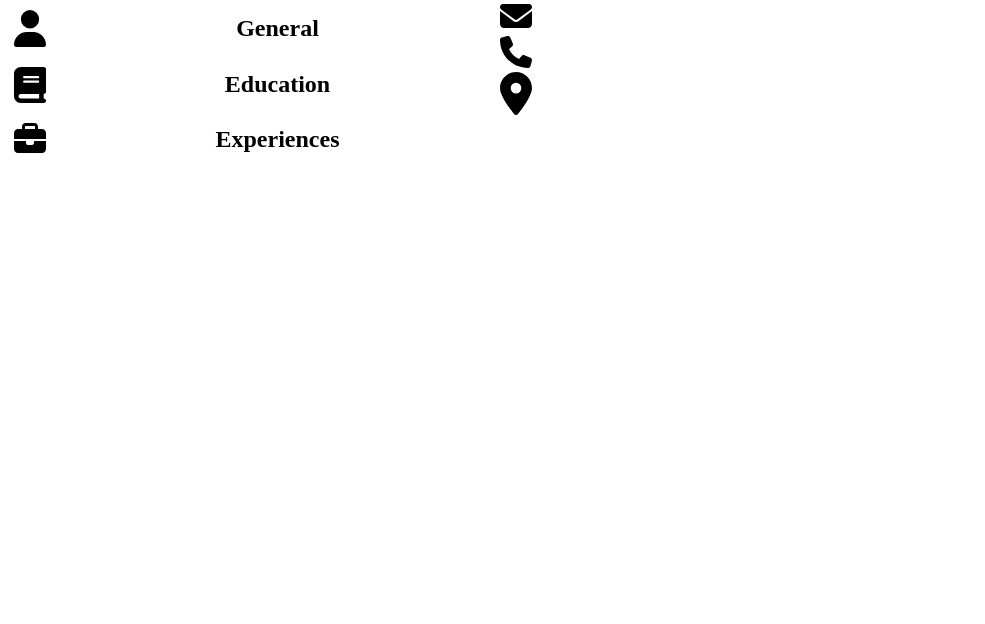
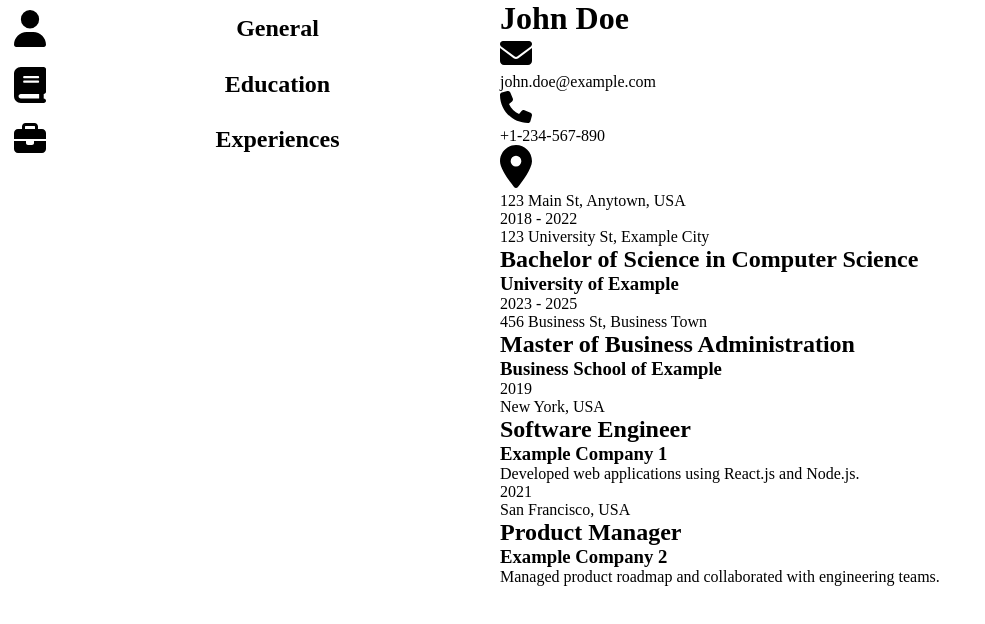
Before and after one commit to Tree-Ro/cv-application, a React (Vite) app: page / in a window 1280 px wide. Shown: the top 624 px of the page, without its empty margins (0-985 px from the left). Built offline with nearby package versions, Linux system fonts and the light colour scheme.

Commit message:
Added dummydata and made the form content render in the resume

```diff
--- a/src/App.jsx
+++ b/src/App.jsx
@@ -1,4 +1,8 @@
 import { useState } from 'react'
+
+import personDummyData from './data/dummydata/personInfo.json'
+import educationDummyData from './data/dummydata/educationInfo.json'
+import experienceDummyData from './data/dummydata/experiencesInfo.json'
 
 import Sidebar from './components/sidebar'
 import Form from './components/sidebarContent/form'
@@ -12,9 +16,9 @@ import workIcon from '/briefcase-solid.svg'
 
 function App() {
 
-  const [generalResumeContent, setGeneralResumeContent] = useState({})
-  const [educationResumeContent, setEducationResumeContent] = useState([])
-  const [experienceResumeContent, setExperienceResumeContent] = useState([])
+  const [generalResumeContent, setGeneralResumeContent] = useState(personDummyData)
+  const [educationResumeContent, setEducationResumeContent] = useState(educationDummyData)
+  const [experienceResumeContent, setExperienceResumeContent] = useState(experienceDummyData)
 
   const generalFormQuestions = JsonFormData[0]
   const educationFormQuestions = JsonFormData[1]
--- a/src/components/resume.jsx
+++ b/src/components/resume.jsx
@@ -2,19 +2,20 @@ import PersonInfoContent from './resumeContent/personInfoContent'
 import EducationContent from './resumeContent/educationContent'
 import ExperiencesContent from './resumeContent/experiencesContent'
 
-function Resume({}) {
+function Resume({ forms }) {
 
+  const [general, education, experience] = forms
 
   return (
     <div className='resume-wrapper'>
       <header className='general-content'>
-        <PersonInfoContent generalFormContent={{}}/>
+        <PersonInfoContent generalFormContent={general}/>
       </header>
       <section className='education'>
-        <EducationContent educationFormContent={[]}/>
+        <EducationContent educationFormContent={education}/>
       </section>
       <section className='experiences'>
-        <ExperiencesContent/>
+        <ExperiencesContent experienceFormContent={experience}/>
       </section>
     </div>
   )
--- a/src/components/resumeContent/educationContent.jsx
+++ b/src/components/resumeContent/educationContent.jsx
@@ -1,26 +1,31 @@
-function EducationContent({educationFormContent}) {
-
-  const educations = educationFormContent
+function EducationContent({ educationFormContent }) {
+  // Ensure educationFormContent is always an array
+  const educations = Array.isArray(educationFormContent) ? educationFormContent : [];
 
   return (
     <>
-    {educations.map((education)=> {
-      return(
-      <div className='education'>
-        <div>
-          <p className='education-duration'>{education.dateFrom + ' - ' + education.dateUntil}</p>
-          <p className='education-location'>{education.homeAddress}</p>
-        </div>
+      {educations.map((education) => {
+        const { titleOfStudy, schoolName, dateFrom, dateUntil, homeAddress } = education;
+        const key = `${titleOfStudy}-${schoolName}`;
 
-        <div>
-        <h2 className='education-title'><b>{education.titleOfStudy}</b></h2>
-        <h3 className='education-school-name'>{education.schoolName}</h3>
-        </div>
-      </div>
-    )})}
+        return (
+          <div key={key} className='education'>
+            <div>
+              <p className='education-duration'>
+                {dateFrom ? dateFrom : 'N/A'} - {dateUntil ? dateUntil : 'N/A'}
+              </p>
+              <p className='education-location'>{homeAddress ? homeAddress : 'N/A'}</p>
+            </div>
+
+            <div>
+              <h2 className='education-title'><b>{titleOfStudy ? titleOfStudy : 'N/A'}</b></h2>
+              <h3 className='education-school-name'>{schoolName ? schoolName : 'N/A'}</h3>
+            </div>
+          </div>
+        );
+      })}
     </>
-  )
-
+  );
 }
 
-export default EducationContent
+export default EducationContent;
--- a/src/components/resumeContent/experiencesContent.jsx
+++ b/src/components/resumeContent/experiencesContent.jsx
@@ -1,22 +1,26 @@
-function ExperiencesContent({experienceFormContent=[]}) {
+function ExperiencesContent({ experienceFormContent }) {
 
   const experiences = experienceFormContent
-
+  console.log(experiences)
 
   return (
     <>
       {experiences.map((experience)=> {
+        const { companyName, positionTitle, location, responsibilities, dateFrom, dateUntil } = experience
+        console.log({ companyName, positionTitle, location, responsibilities, dateFrom, dateUntil })
+        const key = `${companyName} + ${positionTitle}`
+
         return (
-          <div className='experiences'>
+          <div key={key} className='experiences'>
             <div>
-              <p>{experience.dateFrom + ' - ' + experience.dateUntil}</p>
-              <p>{experience.location}</p>
+              <p>{dateFrom ? dateFrom : 'N/A' + ' - ' + dateUntil ? dateUntil : 'N/A'}</p>
+              <p>{location ? location : 'N/A'}</p>
             </div>
 
             <div>
-              <h2><b>{experience.positionTitle}</b></h2>
-              <h3>{experience.companyName}</h3>
-              <p>{experience.responsibilities}</p>
+              <h2><b>{positionTitle ? positionTitle : 'N/A'}</b></h2>
+              <h3>{companyName ? companyName : 'N/A'}</h3>
+              <p>{responsibilities ? responsibilities : 'N/A'}</p>
             </div>
           </div>
         )
--- a/src/components/resumeContent/personInfoContent.jsx
+++ b/src/components/resumeContent/personInfoContent.jsx
@@ -3,24 +3,29 @@ import phoneIcon from '/phone-solid.svg'
 import locationIcon from '/location-dot-solid.svg'
 
 
-function PersonInfoContent({generalFormContent}) {
+function PersonInfoContent({ generalFormContent }) {
 
-  const person = generalFormContent
+  const {
+    'Full Name': name,
+    'Email': email,
+    'Phone Number': phoneNumber,
+    'Home Address': homeAddress
+  } = generalFormContent
 
   return (
     <>
-      <h1>{person.fullName}</h1>
+      <h1>{name}</h1>
       <div>
-        <img src={mailIcon} alt="" />
-        <p>{person.email}</p>
+        <img src={mailIcon} alt="Email Icon" />
+        <p>{email}</p>
       </div>
       <div>
-        <img src={phoneIcon} alt="" />
-        <p>{person.phoneNumber}</p>
+        <img src={phoneIcon} alt="Phone Icon" />
+        <p>{phoneNumber}</p>
       </div>
       <div>
-        <img src={locationIcon} alt="" />
-        <p>{person.homeAddress}</p>
+        <img src={locationIcon} alt="Location Icon" />
+        <p>{homeAddress}</p>
       </div>
     </>
   )
--- a/src/components/sidebarContent/form.jsx
+++ b/src/components/sidebarContent/form.jsx
@@ -31,7 +31,7 @@ function Form({ svgIcon, formData, setResumeContent, resumeContent }) {
               <h4>{Object.values(item)[1] + ' - ' + Object.values(item)[0]}</h4> {/* Create a component out of this that allows you to edit the addition? */}
             </div>
           ))}
-          {formData.fields.map((field, index) => (
+          {formData.fields.map((field) => (
             <FormField
               key={field.title}
               title={field.title}
--- a/src/components/sidebarContent/formButton.jsx
+++ b/src/components/sidebarContent/formButton.jsx
@@ -1,4 +1,4 @@
-function FormButton({title='', callback, formContent, isOpened}) {
+function FormButton({title='', callback, formContent}) {
 
   function handleClick() {
     callback(formContent)
--- /dev/null
+++ b/src/data/dummydata/educationInfo.json
@@ -0,0 +1,16 @@
+[
+  {
+    "titleOfStudy": "Bachelor of Science in Computer Science",
+    "schoolName": "University of Example",
+    "dateFrom": "2018",
+    "dateUntil": "2022",
+    "homeAddress": "123 University St, Example City"
+  },
+  {
+    "titleOfStudy": "Master of Business Administration",
+    "schoolName": "Business School of Example",
+    "dateFrom": "2023",
+    "dateUntil": "2025",
+    "homeAddress": "456 Business St, Business Town"
+  }
+]
--- /dev/null
+++ b/src/data/dummydata/experiencesInfo.json
@@ -0,0 +1,18 @@
+[
+  {
+    "companyName": "Example Company 1",
+    "positionTitle": "Software Engineer",
+    "location": "New York, USA",
+    "responsibilities": "Developed web applications using React.js and Node.js.",
+    "dateFrom": "2019",
+    "dateUntil": "2021"
+  },
+  {
+    "companyName": "Example Company 2",
+    "positionTitle": "Product Manager",
+    "location": "San Francisco, USA",
+    "responsibilities": "Managed product roadmap and collaborated with engineering teams.",
+    "dateFrom": "2021",
+    "dateUntil": "Present"
+  }
+]
--- /dev/null
+++ b/src/data/dummydata/personInfo.json
@@ -0,0 +1,6 @@
+{
+  "Full Name": "John Doe",
+  "Email": "john.doe@example.com",
+  "Phone Number": "+1-234-567-890",
+  "Home Address": "123 Main St, Anytown, USA"
+}
```
